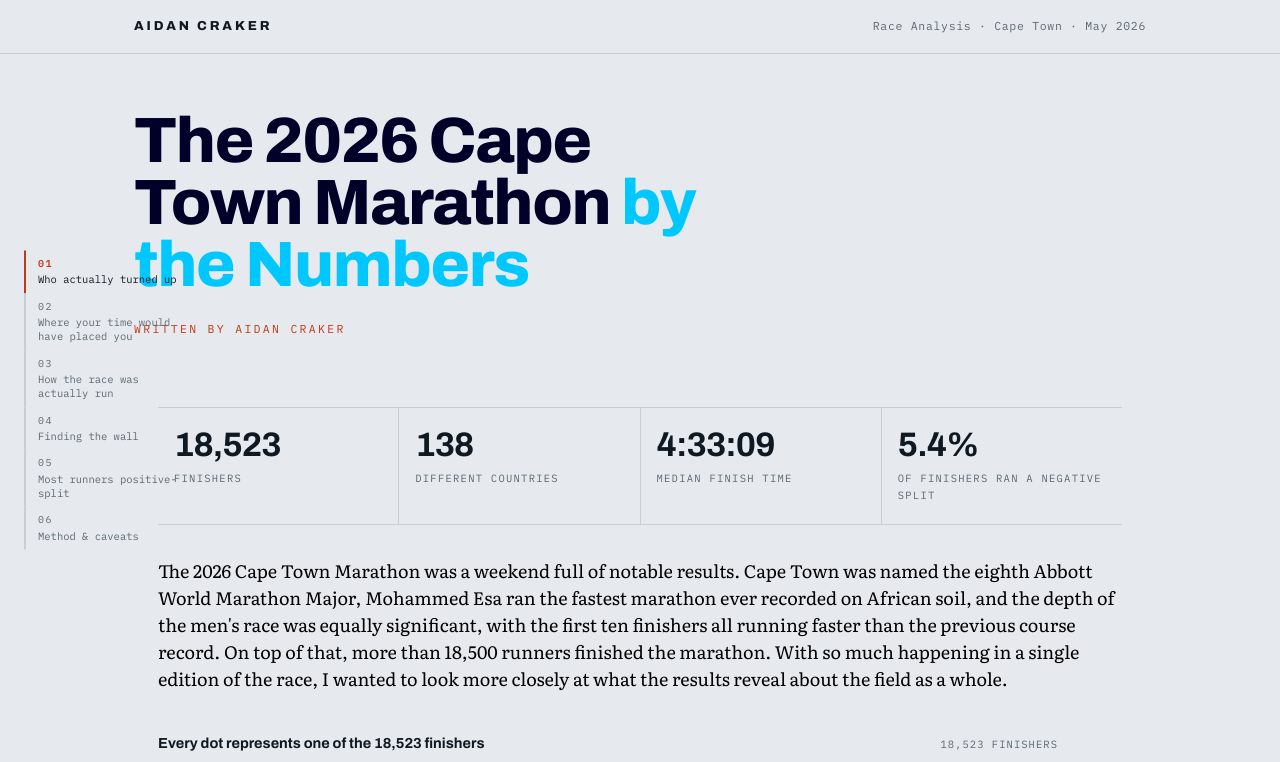
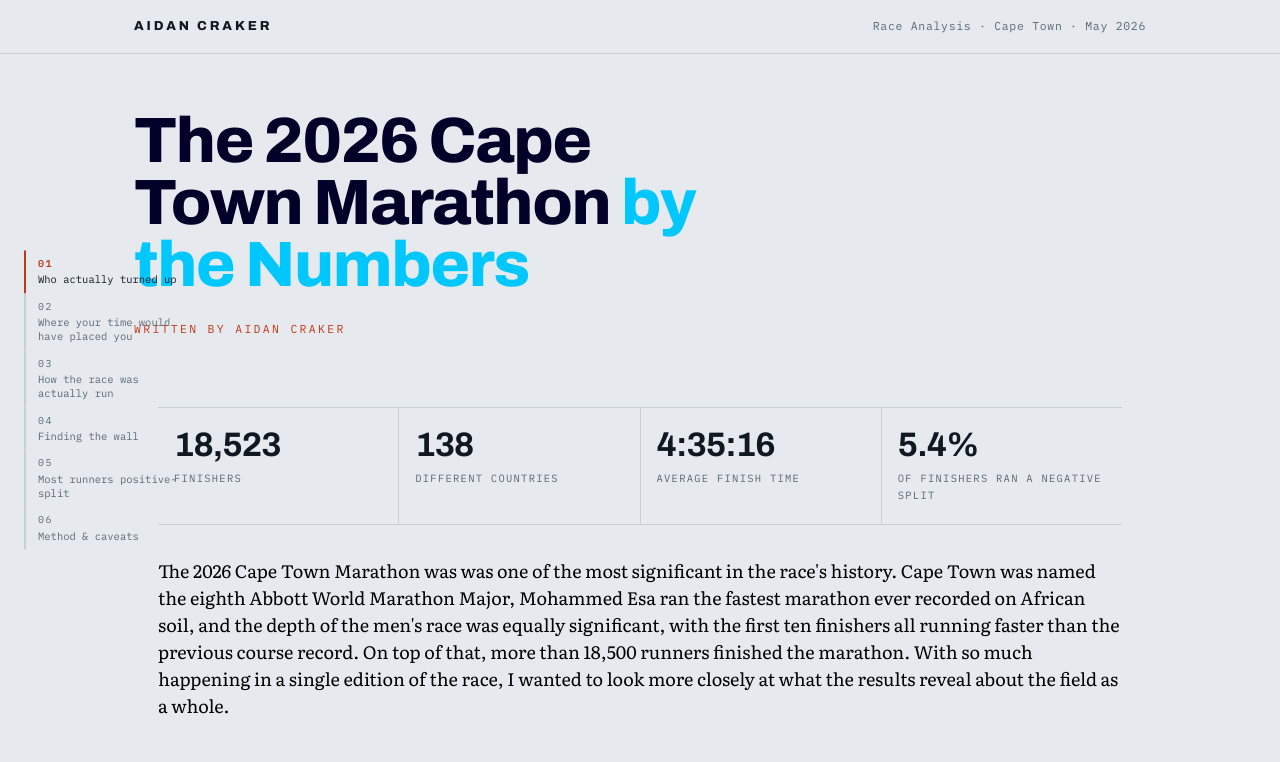
Before and after one commit to a-craker/cpt-marathon-26, a React (Vite) app: page / in a window 1280 px wide. Shown: the top 762 px of the page. Built offline with nearby package versions, Linux system fonts and the light colour scheme.

Commit message:
adjusting strapline component colour palette

```diff
--- a/src/App.jsx
+++ b/src/App.jsx
@@ -53,7 +53,7 @@ export default function App() {
       <section className="max-w-5xl mx-auto px-6 py-12">
         <StatStrip />
         <p className="text-[18px] leading-normal text-black max-w-none mb-10">
-          The 2026 Cape Town Marathon was a weekend full of notable results. Cape Town was named the eighth Abbott World Marathon Major, Mohammed Esa ran the fastest marathon ever recorded on
+          The 2026 Cape Town Marathon was was one of the most significant in the race's history. Cape Town was named the eighth Abbott World Marathon Major, Mohammed Esa ran the fastest marathon ever recorded on
           African soil, and the depth of the men's race was equally significant, with the first ten finishers all running faster than the previous course record. On top of that, more than 18,500
           runners finished the marathon. With so much happening in a single edition of the race, I wanted to look more closely at what the results reveal about the field as a whole.
         </p>
@@ -158,7 +158,7 @@ export default function App() {
           </p>
 
           <Figure
-            title="Line chart of gender participation across yeares"
+            title="Line chart of gender participation across years"
             caption="There is currently no available finish data for 2019; with the marathon not taking place in 2020, and 2025"
           >
             <GenderParticipation />
--- a/src/components/StatStrip.jsx
+++ b/src/components/StatStrip.jsx
@@ -4,7 +4,7 @@ import summary from "../data/summary.json";
 const stats = [
   [summary.finishers.toLocaleString(), "Finishers"],
   [`${summary.countries}`, "different countries"],
-  [fmtHMS(summary.median_sec), "Median finish time"],
+  [fmtHMS(summary.average_sec), "Average finish time"],
   [pct(summary.neg_split), "of Finishers Ran a Negative split"],
 ];
 
--- a/src/data/summary.json
+++ b/src/data/summary.json
@@ -1 +1 @@
-{"finishers":18523,"median_sec":16389,"neg_split":0.0537,"countries":138}
+{"finishers":18523,"average_sec":16515.94,"neg_split":0.0537,"countries":138}
--- a/src/lib/chart.js
+++ b/src/lib/chart.js
@@ -4,7 +4,7 @@ export const scaleLinear = ([d0, d1], [r0, r1]) => (v) =>
 export const line = (pts) => pts.map(([x, y]) => `${x},${y}`).join(" ");
 
 export const BAND_PALETTE = [
-  "#14548F", "#3E7AA8", "#7E9E9E", "#C0994F", "#C86A34", "#A82F14",
+  "#123F5A", "#3E7AA8", "#7E9E9E", "#C0994F", "#C86A34", "#A82F14",
 ];
 
 export const BAND_ORDER = [
```
